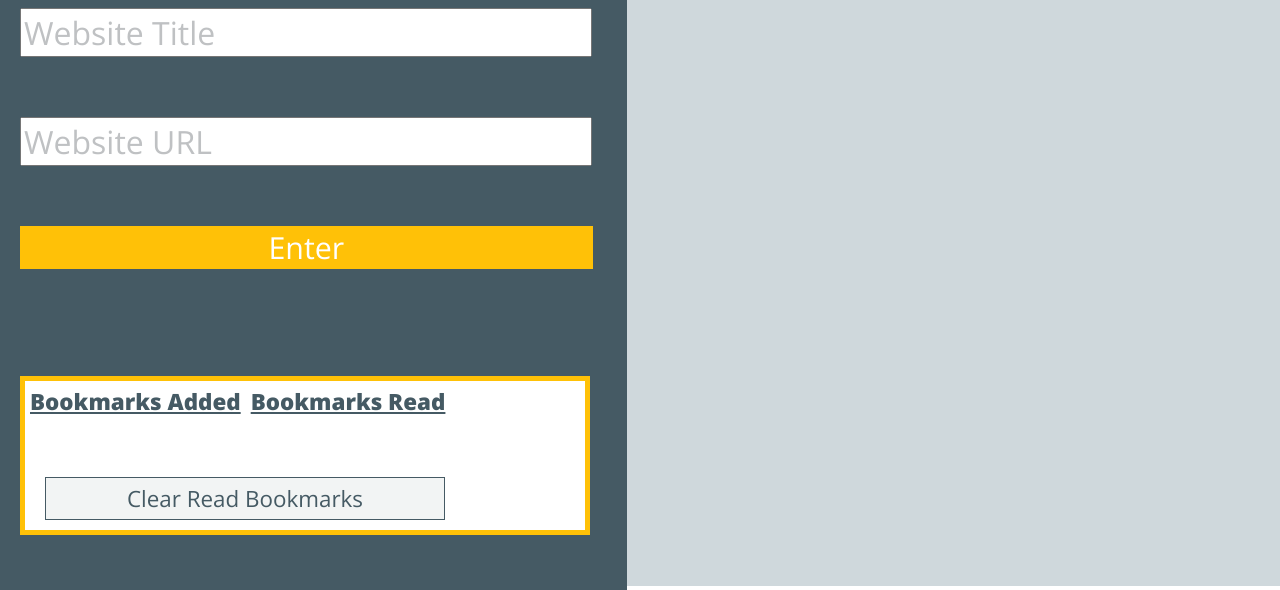
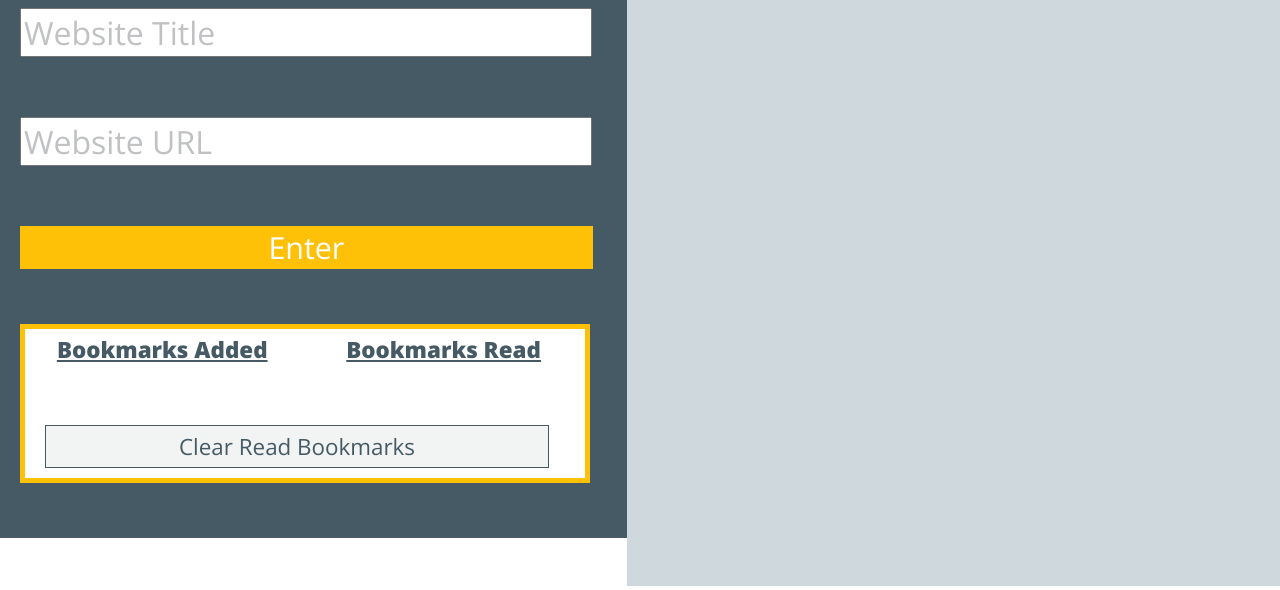
Before and after one commit to ekuckelman/linked-list, a plain HTML site: page index.html in a window 1280 px wide. Shown: the part 397-987 px from the top of the page. Drawn offline with nearby package versions, Linux system fonts and the light colour scheme.

Commit message:
Card ui is set up to look good on large screens

```diff
--- a/main.css
+++ b/main.css
@@ -171,7 +171,7 @@ section {
   margin-left: 20px;
   outline: none;
   padding: 5px;
-  width: 400px;
+  width: 90%;
 }
 
 .clear-bookmarks-button:hover {
@@ -194,9 +194,12 @@ section {
 
 .read-bookmarks {
   display: inline-block;
-  position: absolute;
+  width: 50%;
+  text-align: center;
 }
 
 .bookmarks-on-page {
   display: inline-block;
+  width: 49%;
+  text-align: center;
 }
```
Also changed, not shown: index.html (+0 -1 lines).
